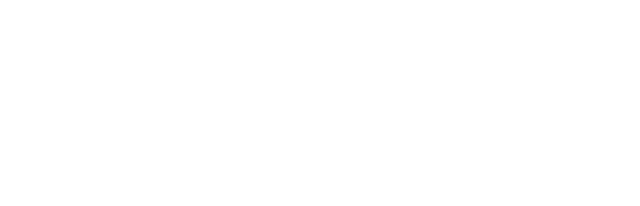
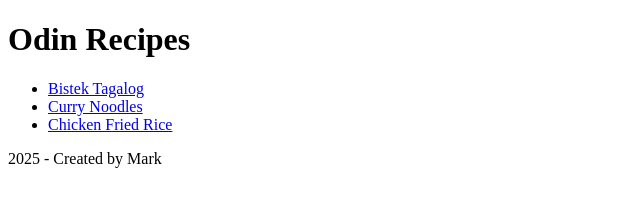
Before and after one commit to Praydchicken/odin-recipes, a plain HTML site: page index.html in a window 1280 px wide. Shown: the whole page, without its empty margins (0-640 px from the left). Drawn offline with Linux system fonts and the light colour scheme.

Commit message:
feat(home): add homepage

```diff
--- a/index.html
+++ b/index.html
@@ -5,8 +5,22 @@
       <title>Odin Recipes</title>
     </head>
     <body>
-      <header></header>
-      <main></main>
-      <footer></footer>
+      <header>
+        <h1>Odin Recipes</h1>
+      </header>
+
+      <main>
+        <section>
+          <ul>
+            <li><a href="/recipes/bistek-tagalog.html">Bistek Tagalog</a></li>
+            <li><a href="/recipes/curry-noodles.html">Curry Noodles</a></li>
+            <li><a href="/recipes/fried-rice.html">Chicken Fried Rice</a></li>
+          </ul>
+        </section>
+      </main>
+
+      <footer>
+        <p>2025 - Created by Mark</p>
+      </footer>
     </body>
   </html>
```
